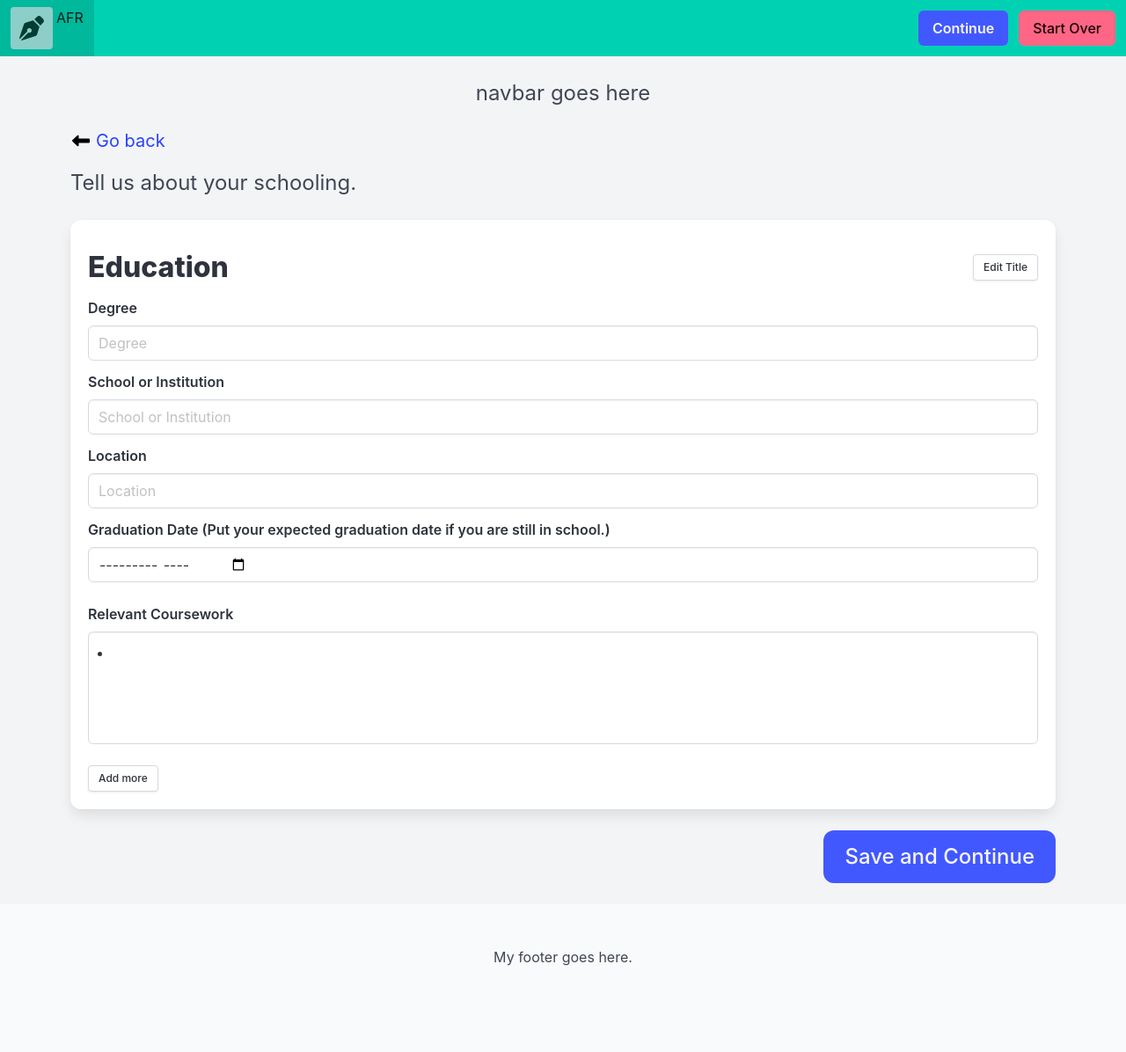
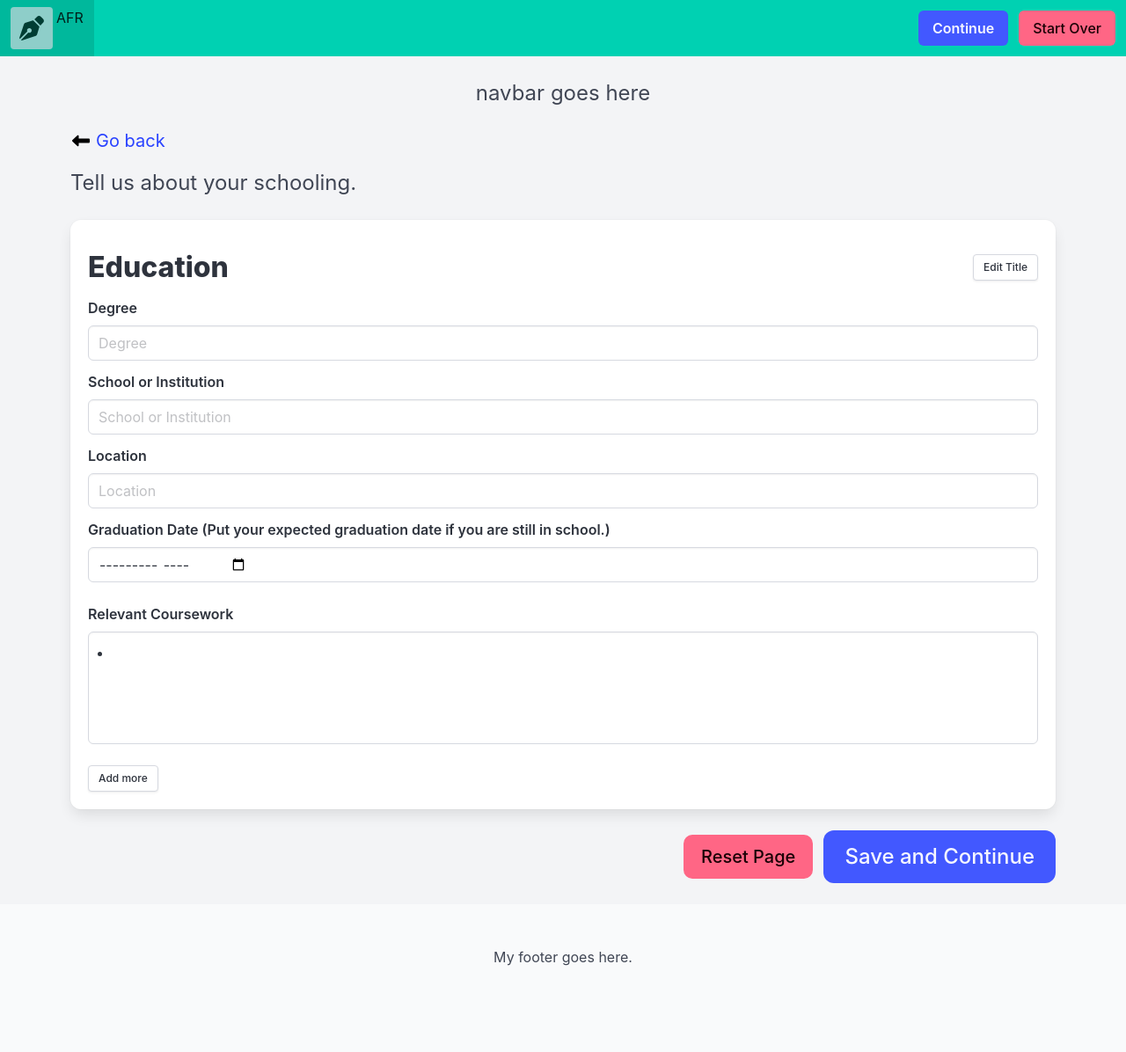
Before and after one commit to HeirOfNorton/alwaysfreeresume, a Jekyll site: the page built from pages/education.html, in a window 1280 px wide. Shown: the whole page at 88% size. Built offline with Jekyll 4.4.1, drawn with Linux system fonts in a browser that asks for light colours.

Commit message:
Implemented full page reset, I think

```diff
--- a/_layouts/form.html
+++ b/_layouts/form.html
@@ -94,7 +95,25 @@
         </div>
     {% endfor %}
 
-    <div class="block buttons is-right">
+    <div class="block buttons is-right" x-data="{ showReset: false }">
+        <button class="button is-danger is-medium"
+            @click="showReset = true"
+        >
+            Reset Page
+        </button>
+        <div x-cloak class="modal" :class="{ 'is-active': showReset }">
+            <div @click="showReset=false" class="modal-background"></div>
+            <div class="modal-content">
+                <div class="box">
+                <p class="block is-size-2">Reset the entire page? This cannot be undone.</p>
+                <div class="block buttons is-centered">
+                    <button @click="showReset=false" class="button is-medium is-primary" aria-label="close">Close and Continue</button>
+                    <button @click="$dispatch('resetPage'); showReset=false" class="button is-medium is-danger">Reset Page</button>
+                </div>
+                </div>
+            </div>
+            <button @click="resetOpen=false" class="modal-close is-large" aria-label="close"></button>
+        </div>
         <a href="{{ page.next | relative_url }}">
             <button class="is-link button is-large">
                 {% if page.next-title %}
```
Also changed, not shown: other parts of _layouts/form.html (+1 -0 lines).
